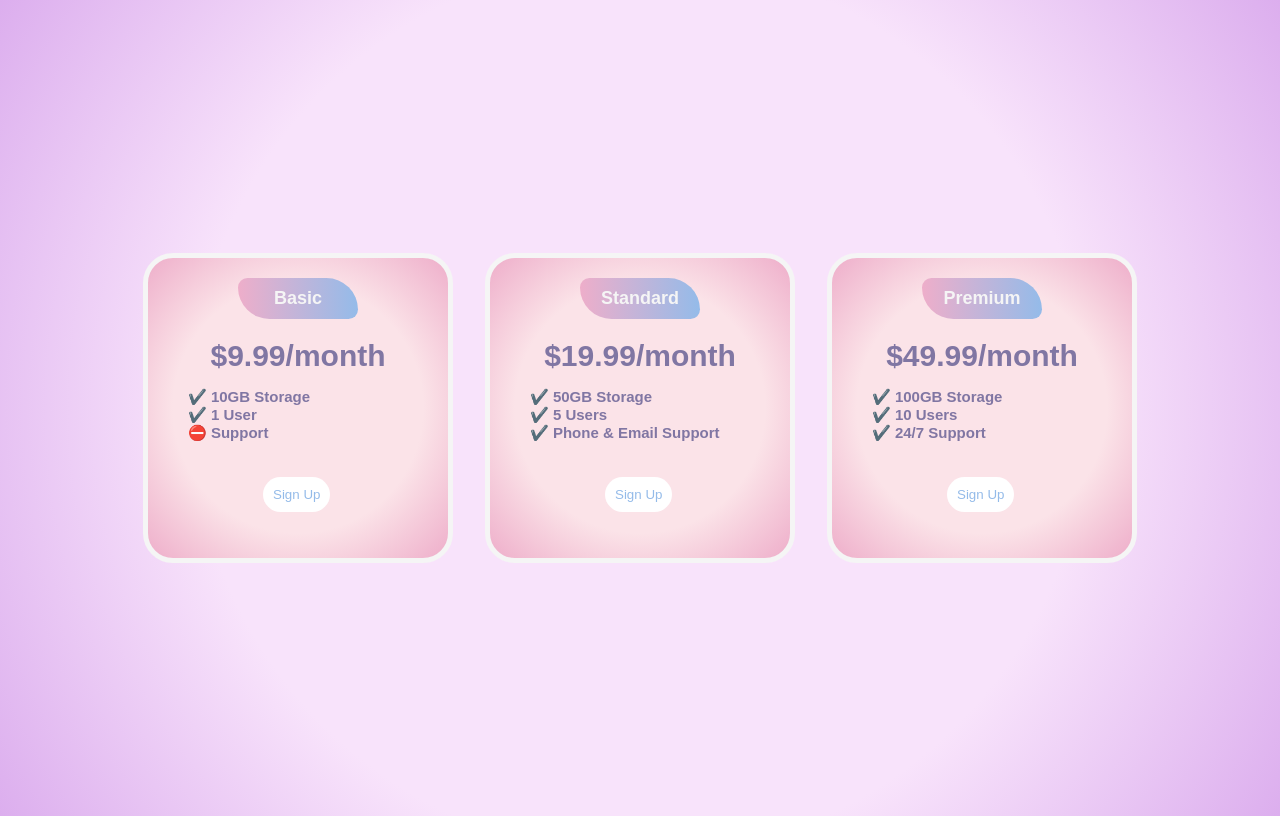
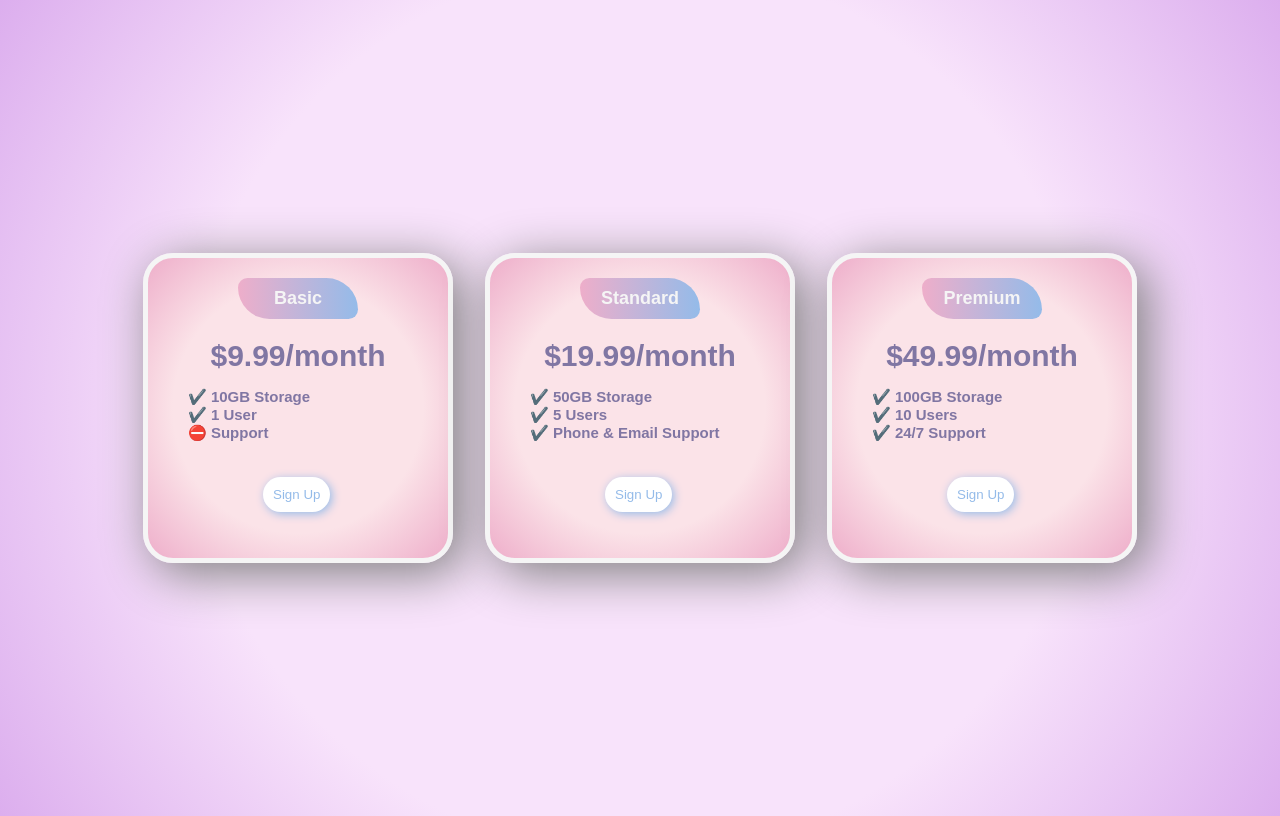
Before and after one commit to rish1310/flexbox-pricing-table, a plain HTML site: page index.html in a window 1280 px wide. Drawn offline with Linux system fonts and the light colour scheme; a web font is replaced by a local one.

Commit message:
Added shadows to index.html

```diff
--- a/index.html
+++ b/index.html
@@ -31,6 +31,7 @@
     }
 
     .pricing-plan {
+      box-shadow: 10px 10px 50px 1px gray;
       border: 5px solid whitesmoke;
       background: rgb(251, 227, 232);
       background: radial-gradient(circle, rgba(251, 227, 232, 1) 59%, rgba(238, 174, 202, 1) 100%);
@@ -71,6 +72,7 @@
       color: #94bbe9;
       font-family: 'Chivo', sans-serif;
       padding: 10px;
+      box-shadow: 2px 2px 10px;
     }
 
     .plan-button:hover {
@@ -84,7 +86,6 @@
       font-weight: bold;
     }
 
-    /* Hint: What can you do with a media query and flexbox? */
     @media (max-width: 1250px) {
       .pricing-container {
         flex-direction: column;
```
